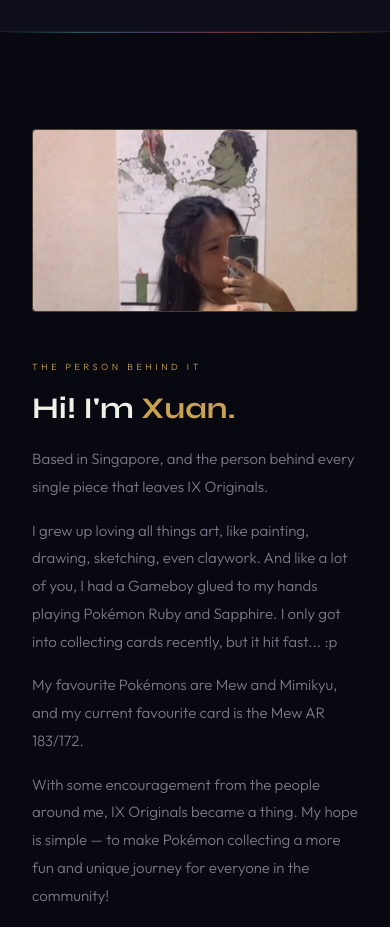
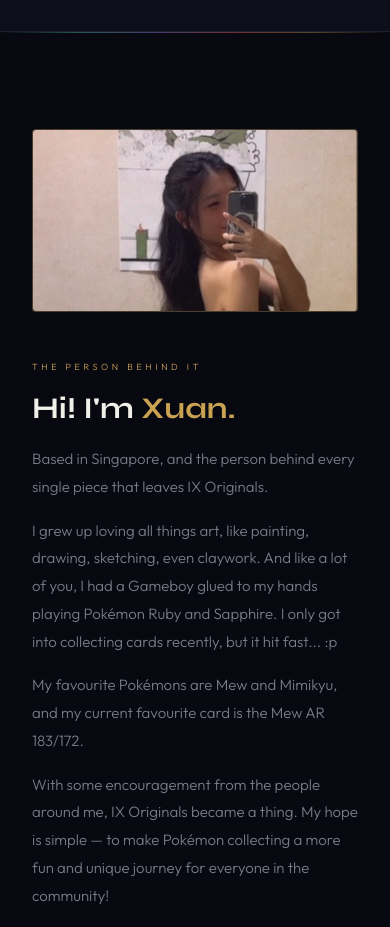
Before and after one commit to ixoriginalssg/ix-originals, a Next.js app: page / in a window 390 px wide. Shown: the part 1700-2627 px from the top of the page. Built offline with nearby package versions, Linux system fonts and the light colour scheme.

Commit message:
Update Founder.tsx
adjusted founder image positioning for mobile

```diff
--- a/components/Founder.tsx
+++ b/components/Founder.tsx
@@ -9,7 +9,7 @@ export default function Founder() {
               <img
                 src="/images/founder-xuan.jpg"
                 alt="Xuan, founder of IX Originals"
-                style={{ width: '100%', height: '100%', objectFit: 'cover', objectPosition: '50% 20%', display: 'block' }}
+                style={{ width: '100%', height: '100%', objectFit: 'cover', objectPosition: '50% 40%', display: 'block' }}
               />
             </div>
           </div>
```
